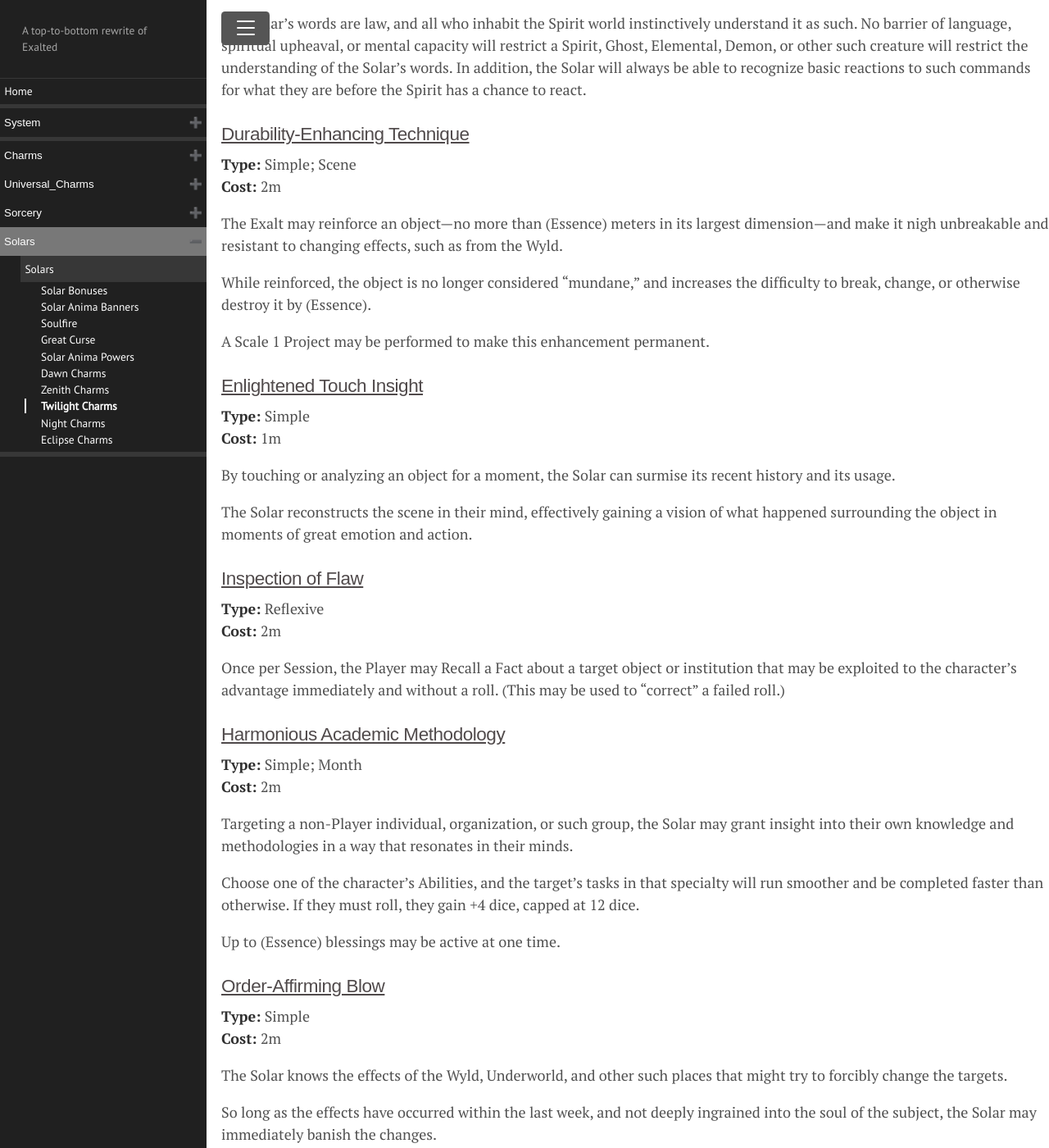
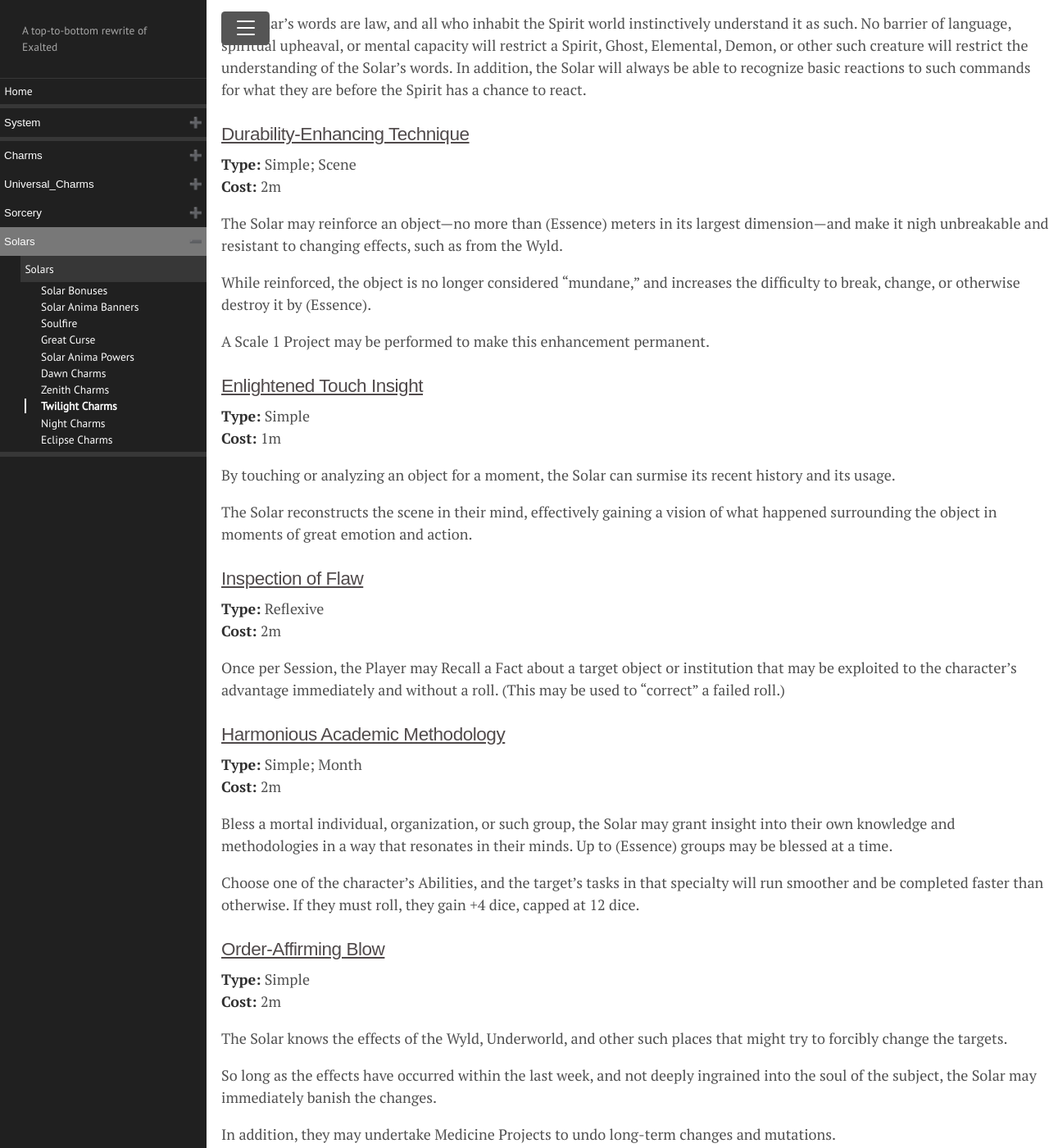
Before and after one commit to Dragonmystic707/exalted-reincarnated, a Jekyll site: the page built from docs/solars/Solars.md, in a window 1280 px wide and 1400 px high, scrolled down 13935 px. Shown: the whole window at 82% size. Built offline with Jekyll 4.4.1, drawn with Linux system fonts in a browser that asks for light colours; some of the changed text lies outside the part shown.

```diff
--- a/docs/solars/Solars.md
+++ b/docs/solars/Solars.md
@@ -746,7 +746,7 @@
 **Type:** Simple; Scene
 **Cost:** 2m
 
-The Exalt may reinforce an object—no more than (Essence) meters in its
+The Solar may reinforce an object—no more than (Essence) meters in its
 largest dimension—and make it nigh unbreakable and resistant to changing
 effects, such as from the Wyld.
 
@@ -783,15 +783,14 @@
 **Type:** Simple; Month
 **Cost:** 2m
 
-Targeting a non-Player individual, organization, or such group, the
-Solar may grant insight into their own knowledge and methodologies in a
-way that resonates in their minds.
+Bless a mortal individual, organization, or such group, the Solar may
+grant insight into their own knowledge and methodologies in a way that
+resonates in their minds. Up to (Essence) groups may be blessed at a
+time.
 
 Choose one of the character’s Abilities, and the target’s tasks in that
 specialty will run smoother and be completed faster than otherwise. If
 they must roll, they gain +4 dice, capped at 12 dice.
-
-Up to (Essence) blessings may be active at one time.
 
 ### Order-Affirming Blow
 
@@ -837,11 +836,9 @@
 By infusing their methods with their own burning anima, the Solar can
 quickly purify any mundane, raw material into pure versions of its type.
 
-The Solar may not convert more than their own body weight in a single
-day.
-
 On gaining Resources in the form of raw, impure materials, the Solar may
-double its normal Resource value.
+double its normal Resource value. The Solar may not convert more than
+their own body weight in a single day.
 
 ### Marvelous Machinery
 
```
Also changed, not shown: other parts of docs/solars/Solars.md (+3 -3 lines), 3 other files.
